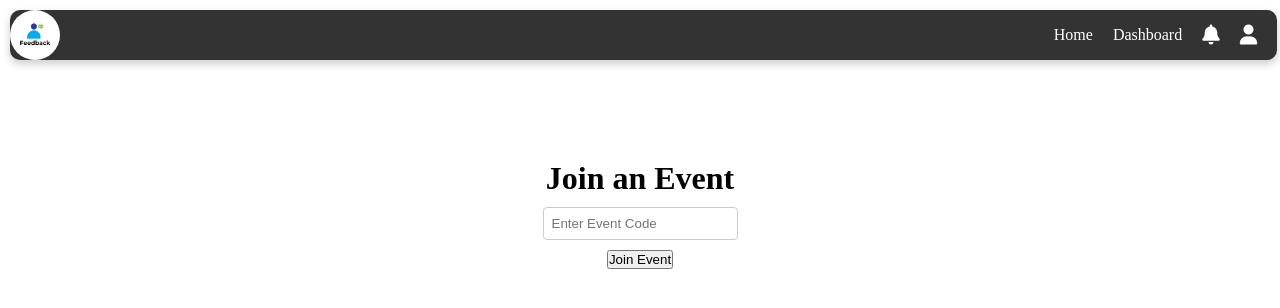
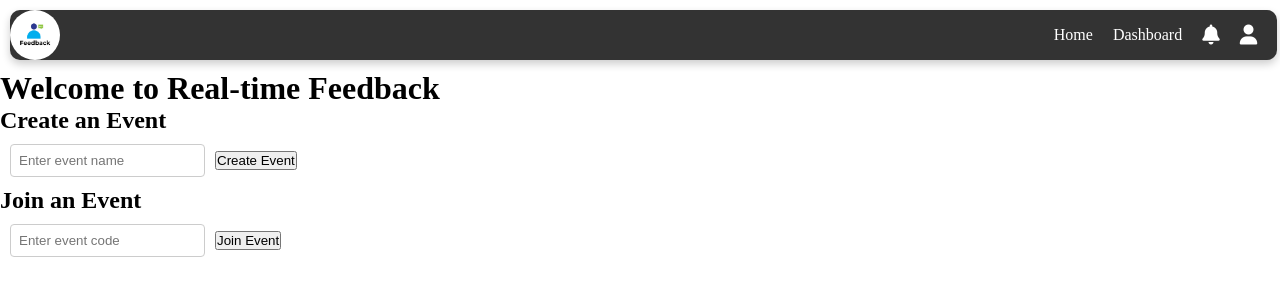
Before and after one commit to Hordhik/Bits_Hackathon, a React (Vite) app: page / in a window 1280 px wide. Shown: the top 308 px of the page. Built offline with nearby package versions, Linux system fonts and the light colour scheme; no server answers.

Commit message:
Updated home page

```diff
--- a/src/App.jsx
+++ b/src/App.jsx
@@ -1,10 +1,10 @@
-// src/App.jsx
 import { Routes, Route } from "react-router-dom";
 import Navbar from "./components/Navbar";
 import Home from "./pages/Home";
 import EventPage from "./pages/EventPage";
+import AdminDashboard from "./pages/AdminDashboard";
+import EventDetails from "./pages/EventDetails"; // Import new page
 import React from "react";
-import AdminDashboard from "./pages/AdminDashboard";
 
 function App() {
   return (
@@ -14,6 +14,7 @@ function App() {
         <Route path="/" element={<Home />} />
         <Route path="/event/:eventId" element={<EventPage />} />
         <Route path="/dashboard" element={<AdminDashboard />} />
+        <Route path="/event-details/:eventCode" element={<EventDetails />} /> {/* New Route */}
       </Routes>
     </>
   );
--- /dev/null
+++ b/src/pages/EventDetails.jsx
@@ -0,0 +1,54 @@
+import React, { useState } from "react";
+import { useParams } from "react-router-dom";
+
+const EventDetails = () => {
+  const { eventCode } = useParams();
+  const [eventDescription, setEventDescription] = useState("");
+  const [eventDate, setEventDate] = useState("");
+
+  const handleSaveDetails = async () => {
+    if (!eventDescription.trim() || !eventDate.trim()) {
+      return alert("Please fill all details!");
+    }
+
+    try {
+      const response = await fetch(`http://localhost:5000/api/events/${eventCode}`, {
+        method: "PUT",
+        headers: { "Content-Type": "application/json" },
+        body: JSON.stringify({ description: eventDescription, date: eventDate }),
+      });
+
+      if (response.ok) {
+        alert("Event details saved!");
+      } else {
+        alert("Failed to save event details.");
+      }
+    } catch (error) {
+      console.error("Error saving event details:", error);
+    }
+  };
+
+  return (
+    <div>
+      <h1>Fill Event Details</h1>
+      <p>Event Code: {eventCode}</p>
+
+      <input
+        type="text"
+        placeholder="Event Description"
+        value={eventDescription}
+        onChange={(e) => setEventDescription(e.target.value)}
+      />
+
+      <input
+        type="date"
+        value={eventDate}
+        onChange={(e) => setEventDate(e.target.value)}
+      />
+
+      <button onClick={handleSaveDetails}>Save Details</button>
+    </div>
+  );
+};
+
+export default EventDetails;
--- a/src/pages/Home.jsx
+++ b/src/pages/Home.jsx
@@ -1,26 +1,67 @@
-// src/pages/Home.jsx
-import { useState } from "react";
+import React, { useState } from "react";
 import { useNavigate } from "react-router-dom";
-import React from "react";
 
 const Home = () => {
+  const [eventName, setEventName] = useState("");
   const [eventCode, setEventCode] = useState("");
   const navigate = useNavigate();
 
-  const handleJoin = () => {
-    if (eventCode) navigate(`/event/${eventCode}`);
+  // Function to create a new event
+  const handleCreateEvent = async () => {
+    if (!eventName.trim()) return alert("Event name is required!");
+
+    try {
+      const response = await fetch("http://localhost:5000/api/events", {
+        method: "POST",
+        headers: { "Content-Type": "application/json" },
+        body: JSON.stringify({ name: eventName }),
+      });
+
+      const data = await response.json();
+      if (response.ok) {
+        navigate(`/event-details/${data.eventCode}`); // Redirect to event details page
+      } else {
+        alert("Failed to create event.");
+      }
+    } catch (error) {
+      console.error("Error creating event:", error);
+    }
+  };
+
+
+  // Function to join an existing event
+  const handleJoinEvent = () => {
+    if (!eventCode.trim()) return alert("Event code is required!");
+    navigate(`/event/${eventCode}`);
   };
 
   return (
-    <div className="home-container">
-      <h1>Join an Event</h1>
-      <input
-        type="text"
-        placeholder="Enter Event Code"
-        value={eventCode}
-        onChange={(e) => setEventCode(e.target.value)}
-      />
-      <button onClick={handleJoin}>Join Event</button>
+    <div>
+      <h1>Welcome to Real-time Feedback</h1>
+
+      {/* Create Event Section */}
+      <div>
+        <h2>Create an Event</h2>
+        <input
+          type="text"
+          placeholder="Enter event name"
+          value={eventName}
+          onChange={(e) => setEventName(e.target.value)}
+        />
+        <button onClick={handleCreateEvent}>Create Event</button>
+      </div>
+
+      {/* Join Event Section */}
+      <div>
+        <h2>Join an Event</h2>
+        <input
+          type="text"
+          placeholder="Enter event code"
+          value={eventCode}
+          onChange={(e) => setEventCode(e.target.value)}
+        />
+        <button onClick={handleJoinEvent}>Join Event</button>
+      </div>
     </div>
   );
 };
```
